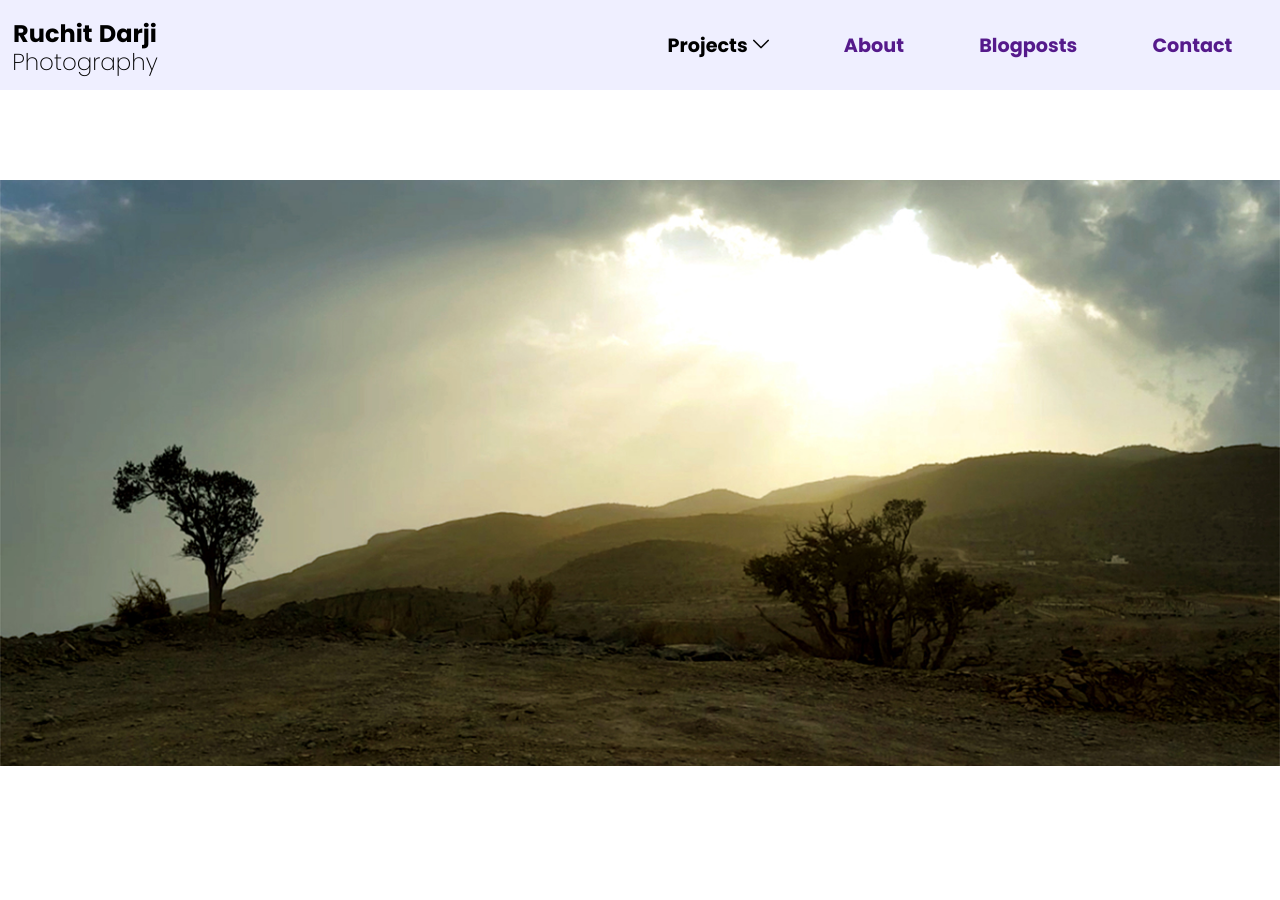
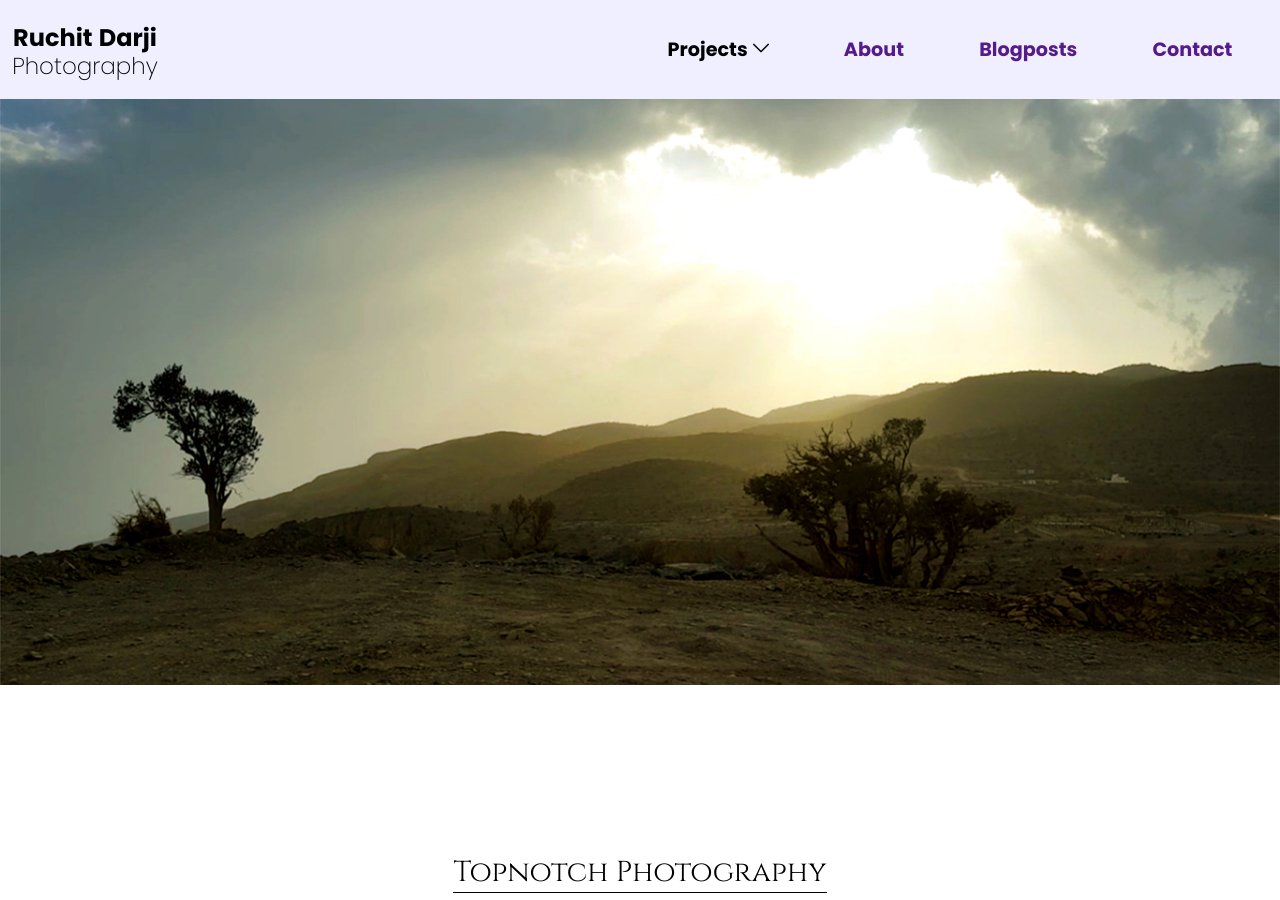
Before and after one commit to ruchit02/topnotchphotography, a Jekyll site: the page built from index.html, in a window 1280 px wide and 900 px high. Built offline with Jekyll 4.4.1, drawn with Linux system fonts in a browser that asks for light colours.

Commit message:
Initial website launch

```diff
--- a/_sass/footer.scss
+++ b/_sass/footer.scss
@@ -9,6 +9,7 @@
     gap: initial;
 
     min-height: 100vh;
+    font-weight: 700;
 
     background-color: rgb(239,239,255);
 }
--- a/_sass/header.scss
+++ b/_sass/header.scss
@@ -10,7 +10,7 @@
     padding: 0 10px;
     z-index: 2000;
     font-weight: 700;
-    height: 10vh;
+    height: 11vh;
     background-color: rgb(239,239,255);
 
     transition: 0.5s;
@@ -84,7 +84,7 @@
 
     position: absolute;
     top: 0;
-    left: 0;
+    right: 0;
     height: 100vh;
     width: 0px;
 
--- a/_sass/slideshow.scss
+++ b/_sass/slideshow.scss
@@ -7,7 +7,7 @@
     width: 100%;
     --slideshow-image-width: 98vw;
     height: calc( 0.457540635*var(--slideshow-image-width) );
-    margin-top: 20vh;
+    margin-top: 11vh;
 }
 
 .slideshow-div .slideshow-images{
--- a/assets/js/header.js
+++ b/assets/js/header.js
@@ -17,9 +17,11 @@
     let currScrollY = window.pageYOffset;
 
     if( currScrollY > prevScrollY ){
-        header.style.top = "-10vh";
+        header.style.top = "-11vh";
+        headerLinksBox.style.top = "11vh";
     }else{
         header.style.top = "0px";
+        headerLinksBox.style.top = "0px";
     }
 
     prevScrollY = currScrollY;
```
